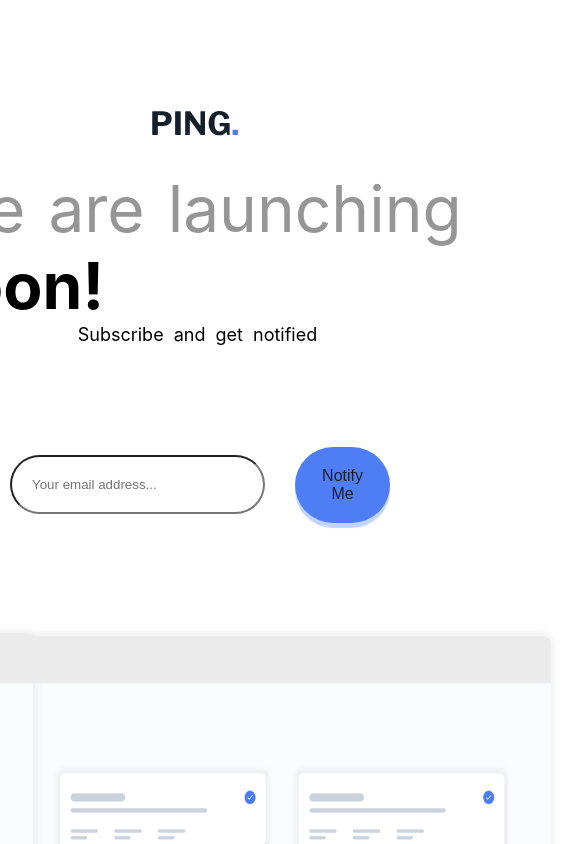
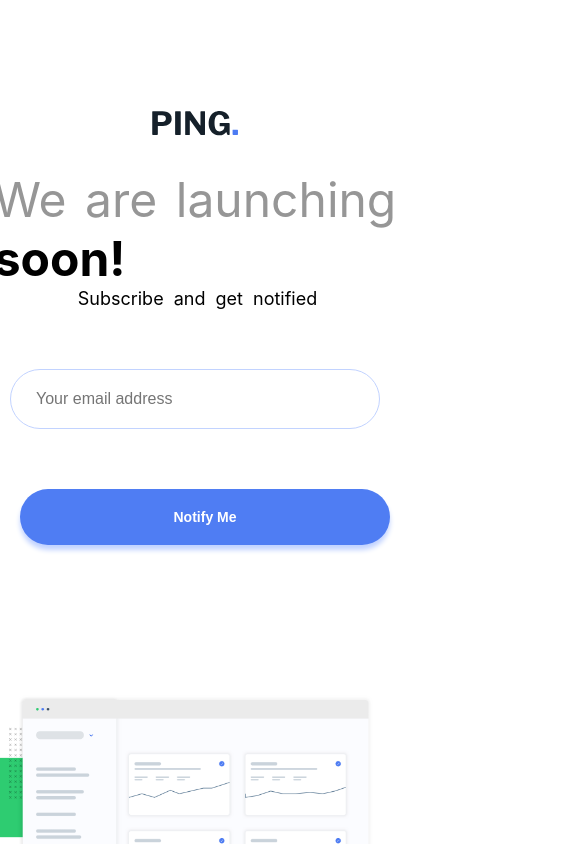
Before and after one commit to Gpaqsa/PIng.-single-colum-page, a React (Create React App) app: page / in a window 390 px wide. Shown: the top 844 px of the page, 585 px wide, since content can reach past the window. Built offline with nearby package versions, Linux system fonts and the light colour scheme.

Commit message:
Adding Responsive Style

```diff
--- a/src/App.css
+++ b/src/App.css
@@ -53,45 +53,60 @@
 
 .input-main-content {
   display: flex;
-  height: 100%;
-  width: 100%;
-  justify-content: center;
-  align-items: center;
-  margin-top: 100px;
-  margin-bottom: 100px;
+  align-items: flex-start;
+  margin-top: 50px;
+  text-align: left;
 }
 
 .input-container {
-  width: 600px;
+  width: 500px;
   height: auto;
   padding: 10px;
   justify-content: center;
   display: flex;
+  flex-direction: column;
+  margin-bottom: 20px;
+}
+
+.input-main-content .errorMessage {
+  margin-left: 20px;
+  font-size: 14px;
+  color: hsl(354, 100%, 66%);
+  text-align: left;
 }
 
 .input-container input {
+  border: 1px solid hsl(223, 100%, 88%);
+  border-radius: 50px;
+  font-family: "Libre Franklin", sans-serif;
+  font-size: 16px;
+  padding: 20px 25px;
+  margin-bottom: 20px;
   width: 100%;
-  padding: 20px;
-  border-radius: 40px;
-  margin-right: 20px;
 }
 
 /* Button Main Content */
 
 .button-container {
   width: 200px;
+  display: flex;
 }
 
 .button-container button {
   width: 100%;
-  padding: 20px;
-  border-radius: 40px;
+  background-color: hsl(223, 87%, 63%);
   border: none;
-  background-color: hsl(223, 87%, 63%);
-  box-shadow: 0px 5px 1px hsl(223, 100%, 88%);
+  border-radius: 50px;
+  box-shadow: 0 5px 5px hsl(223, 100%, 88%);
+  color: #fff;
   cursor: pointer;
-  color: hsl(209, 33%, 12%);
-  font-size: 16px;
+  font-family: "Libre Franklin", sans-serif;
+  font-size: 14px;
+  font-weight: 600;
+  padding: 20px 0;
+  margin-left: 20px;
+  /* flex: 0.3; */
+  margin-top: 10px;
 }
 
 .button-container button:hover {
@@ -108,6 +123,7 @@
   display: flex;
   justify-content: center;
   position: relative;
+  margin-top: 50px;
 }
 
 .screenShotImg-content > img {
@@ -126,14 +142,12 @@ footer {
   flex-direction: column;
 }
 
-
 footer div {
   width: 100%;
   height: 50px;
   display: flex;
   align-items: center;
   justify-content: center;
-
 }
 
 footer div a {
@@ -141,8 +155,55 @@ footer div a {
   margin-left: 10px;
 }
 
-
-
 .error {
   border: 1px solid hsl(354, 100%, 66%);
 }
+
+/* Responsive */
+
+@media only screen and (max-width: 650px) {
+  .App {
+    width: 100%;
+    width: 100vw;
+
+    align-items: center;
+  }
+
+  .logo-content {
+    width: 100%;
+  }
+  .main-content {
+    width: 100%;
+  }
+  .phrase-content {
+    font-size: 1.5rem;
+    width: 100%;
+  }
+
+  .input-main-content {
+    flex-direction: column;
+    width: 100%;
+    align-items: center;
+  }
+  .input-container {
+    align-items: center;
+    width: 100%;
+  }
+  .input-container input {
+    width: 100%;
+  }
+
+  .button-container {
+    width: 100%;
+  }
+
+  .screenShotImg-content {
+    width: 100%;
+    margin-top: 150PX;
+  }
+
+  .screenShotImg-content > img {
+    width: 100%;
+    height: auto;
+  }
+}
--- a/src/App.js
+++ b/src/App.js
@@ -21,7 +21,7 @@ function App() {
     setInputValue(e.target.value);
     // console.log(inputValue);
 
-    if (inputValue.length === 0 || inputValue === " ") {
+    if (inputValue === " ") {
       setError(true);
     } else if (!inputValue.match(/^\w+@[a-zA-Z_]+?\.[a-zA-Z]{2,3}$/)) {
       setError(true);
--- a/src/components/Input.jsx
+++ b/src/components/Input.jsx
@@ -6,11 +6,19 @@ const Input = ({ heandlerInputEvent, submitEmail, inputValue, error }) => {
       <div className="input-container">
         <input
           type="Email"
-          placeholder="Your email address..."
+          // placeholder="Your email address..."
+          placeholder={error ? "example@email/com" : "Your email address"}
           onChange={heandlerInputEvent}
           value={inputValue}
           className={error ? "error" : null}
         />
+        <div className="errorDiv">
+          {error ? (
+            <p className="errorMessage">
+              Please provide a valid email address...
+            </p>
+          ) : null}
+        </div>
       </div>
 
       {/* {console.log(inputValue)} */}
```
